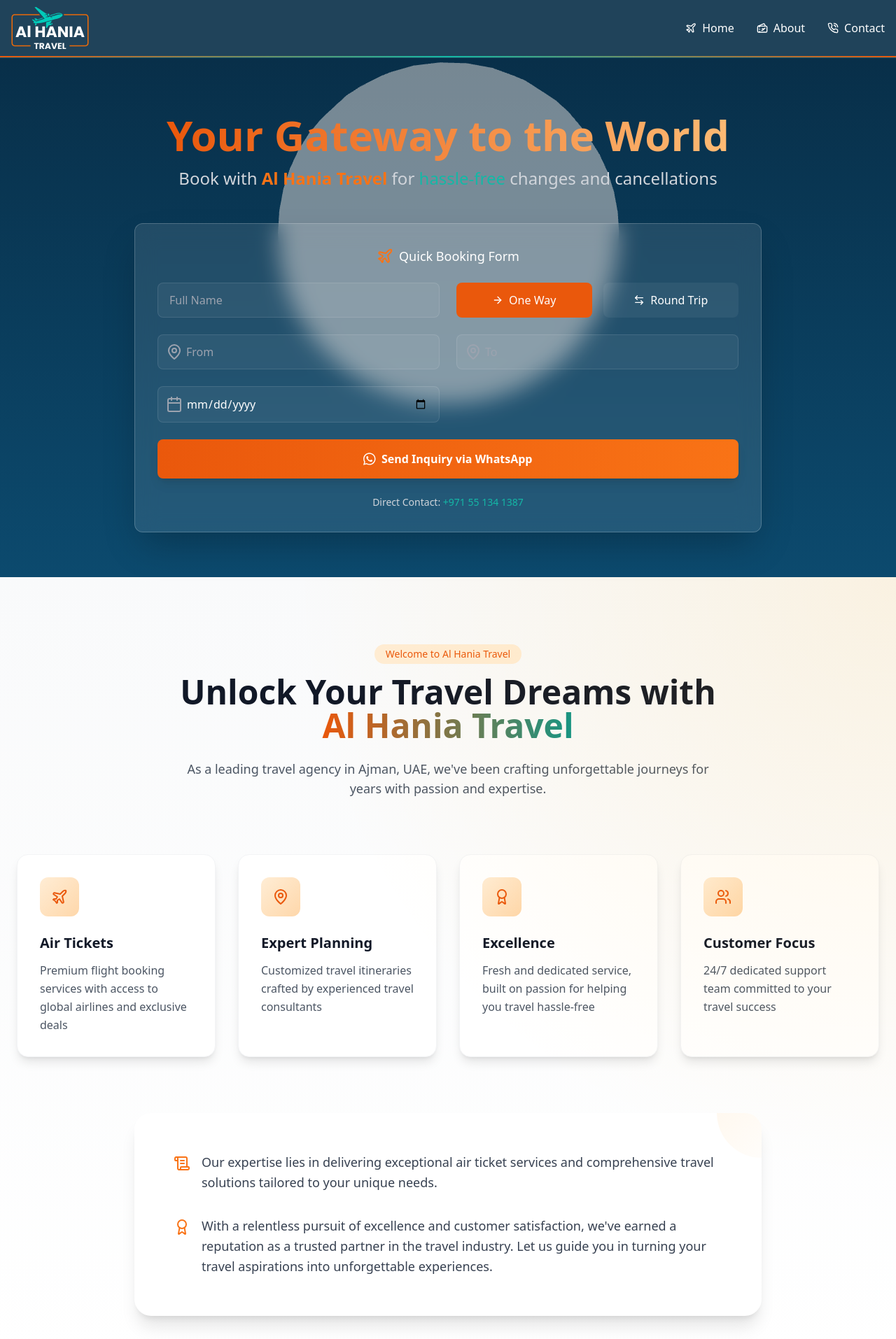
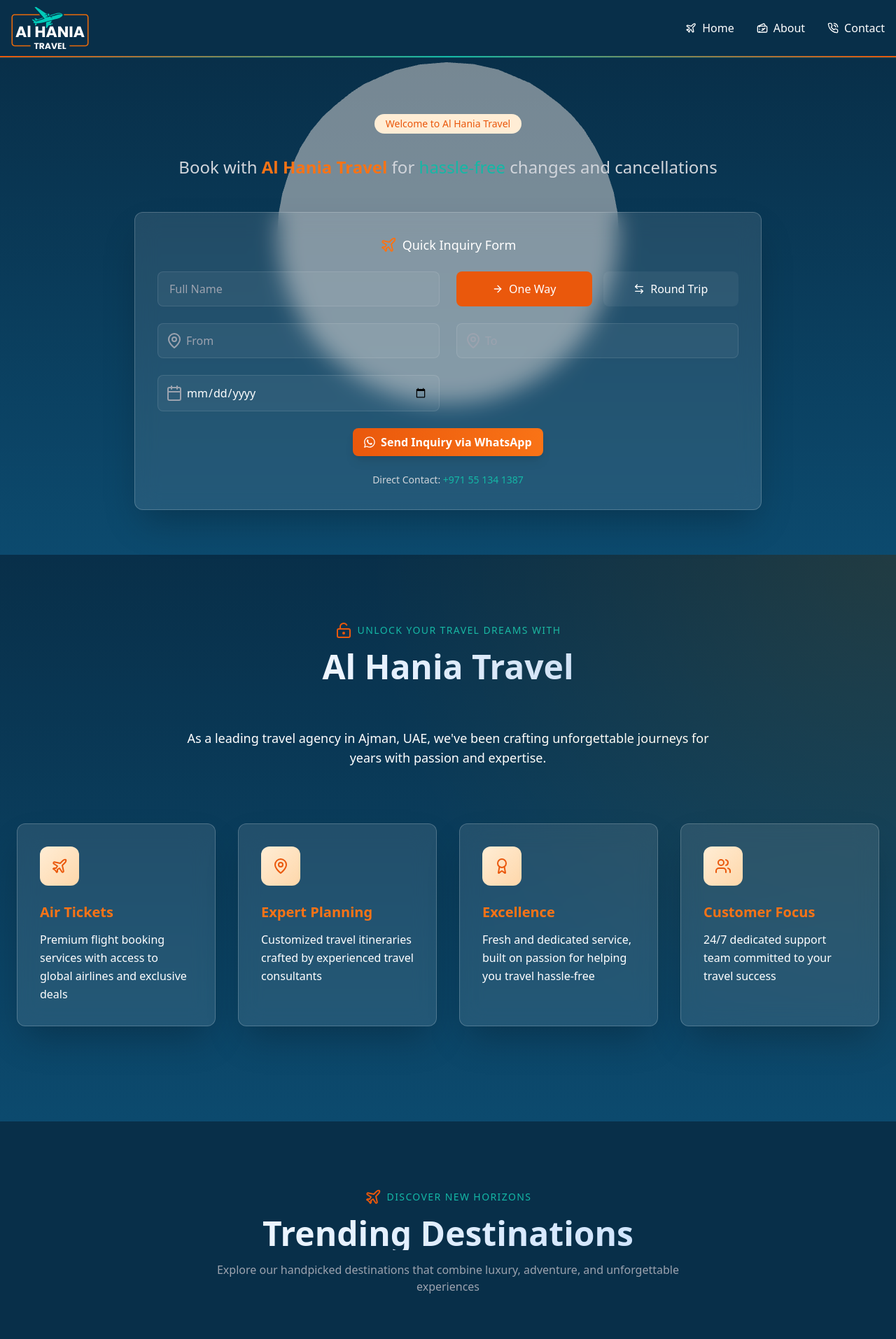
Before and after one commit to sohrabzia/AlHaniaTravel, a React (Vite) app: page / in a window 1280 px wide. Shown: the top 1914 px of the page at 70% size. Built offline with nearby package versions, Linux system fonts and the light colour scheme; grey boxes are pictures that could not be loaded.

Commit message:
updated design

```diff
--- a/src/App.jsx
+++ b/src/App.jsx
@@ -9,7 +9,7 @@
 
 const App = () => {
   return (
-    <div>
+    <div className='bg-sky-950'>
       <Header />
       <Hero />
       <About />
--- a/src/components/About.jsx
+++ b/src/components/About.jsx
@@ -1,7 +1,6 @@
 import React from 'react';
 import { motion } from 'framer-motion';
-import { Plane, MapPin, Award, Users, ScrollText } from 'lucide-react';
-
+import { Plane, MapPin, Award, Users, LockKeyholeOpen, ScrollText } from 'lucide-react';
 const About = () => {
   const containerVariants = {
     hidden: { opacity: 0 },
@@ -51,7 +50,7 @@
   ];
 
   return (
-    <section id="about" className="py-24 bg-gradient-to-b from-gray-50 to-white overflow-hidden relative">
+    <section id="about" className="py-24 bg-gradient-to-b from-sky-950 to-sky-900  overflow-hidden relative">
       {/* Background decoration */}
       <div className="absolute inset-0 bg-[radial-gradient(circle_at_top_right,_rgba(255,165,0,0.1),transparent_50%)]" />
 
@@ -66,28 +65,32 @@
           className="max-w-3xl mx-auto text-center mb-20"
           variants={itemVariants}
         >
-          <motion.div
-            className="inline-block mb-4 px-4 py-1 rounded-full bg-orange-100 text-orange-600 text-sm font-medium"
-            whileHover={{ scale: 1.05 }}
-          >
-            Welcome to Al Hania Travel
-          </motion.div>
 
-          <h2 className="text-4xl md:text-5xl font-bold text-gray-900 mb-6 leading-tight">
-            Unlock Your Travel Dreams with{" "} <br />
-            <span className="bg-gradient-to-r from-orange-600 to-teal-600 bg-clip-text text-transparent hover:from-teal-600 hover:to-orange-600 transition-all duration-500">
-              Al Hania Travel
-            </span>
-          </h2>
 
-          <p className="text-lg text-gray-600 mb-8">
+         <div className="text-center mb-16 space-y-4">
+                    <div className="flex items-center justify-center gap-2">
+                    <LockKeyholeOpen className="w-6 h-6 text-orange-600"/>
+                   <span className="text-teal-500 text-sm font-medium tracking-widest uppercase">
+
+                        Unlock Your Travel Dreams with
+                        </span>
+                    </div>
+
+
+          <h2 className="text-4xl md:text-5xl font-bold mt-2 bg-clip-text text-transparent bg-gradient-to-r from-white to-blue-200">
+          Al Hania Travel</h2>
+
+
+
+          </div>
+          <p className="text-lg text-white mb-8">
             As a leading travel agency in Ajman, UAE, we've been crafting unforgettable
             journeys for years with passion and expertise.
           </p>
         </motion.div>
 
         {/* Features Grid */}
-        <div className="grid grid-cols-1 md:grid-cols-2 lg:grid-cols-4 gap-8 mb-20">
+        <div className="grid grid-cols-1 md:grid-cols-2 lg:grid-cols-4 gap-8 mb-10">
           {features.map((feature, index) => (
             <motion.div
               key={index}
@@ -96,52 +99,22 @@
                 scale: 1.03,
                 boxShadow: "0 25px 50px -12px rgba(0, 0, 0, 0.15)"
               }}
-              className="bg-white p-8 rounded-2xl shadow-lg hover:shadow-xl transition-all duration-300 border border-gray-100"
+              className="backdrop-blur-lg bg-white/10 rounded-xl shadow-2xl p-8 border border-white/20"
             >
               <div className="w-14 h-14 bg-gradient-to-br from-orange-100 to-orange-200 rounded-xl flex items-center justify-center mb-6 group-hover:from-teal-100 group-hover:to-teal-200 transition-colors duration-300">
                 <div className="text-orange-600 group-hover:text-teal-600 transition-colors duration-300">
                   {feature.icon}
                 </div>
               </div>
-              <h3 className="text-xl font-semibold mb-3 text-gray-900">
+              <h3 className="text-xl font-semibold mb-3 text-orange-500">
                 {feature.title}
               </h3>
-              <p className="text-gray-600 leading-relaxed">{feature.description}</p>
+              <p className="text-white leading-relaxed">{feature.description}</p>
             </motion.div>
           ))}
         </div>
 
-        {/* Content Box */}
-        <motion.div
-          className="bg-white rounded-3xl shadow-xl p-10 md:p-14 max-w-4xl mx-auto relative overflow-hidden"
-          variants={itemVariants}
-          whileHover={{ scale: 1.02 }}
-          transition={{ type: "spring", stiffness: 300 }}
-        >
-          {/* Decorative background element */}
-          <div className="absolute top-0 right-0 w-32 h-32 bg-gradient-to-br from-orange-100 to-transparent rounded-full -mr-16 -mt-16 opacity-50" />
 
-          <div className="relative space-y-8">
-            <div className="flex items-start space-x-4">
-              <ScrollText className="w-6 h-6 text-orange-500 mt-1 flex-shrink-0" />
-              <p className="text-gray-700 text-lg leading-relaxed">
-                Our expertise lies in delivering exceptional air ticket services and
-                comprehensive travel solutions tailored to your unique needs.
-              </p>
-            </div>
-
-            <div className="flex items-start space-x-4">
-              <Award className="w-6 h-6 text-orange-500 mt-1 flex-shrink-0" />
-              <p className="text-gray-700 text-lg leading-relaxed">
-                With a relentless pursuit of excellence and customer satisfaction,
-                we've earned a reputation as a trusted partner in the travel industry.
-                Let us guide you in turning your travel aspirations into unforgettable experiences.
-              </p>
-            </div>
-
-
-          </div>
-        </motion.div>
       </motion.div>
     </section>
   );
--- a/src/components/Contact.jsx
+++ b/src/components/Contact.jsx
@@ -1,5 +1,8 @@
 import React, { useState } from 'react';
 import { motion } from 'framer-motion';
+import { FontAwesomeIcon } from '@fortawesome/react-fontawesome';
+import { faWhatsapp } from '@fortawesome/free-brands-svg-icons';
+import { PhoneCall } from 'lucide-react';
 
 const Contact = () => {
     const [formData, setFormData] = useState({
@@ -75,7 +78,16 @@
                     className="text-center mb-16"
                     variants={itemVariants}
                 >
-                    <span className="text-teal-400 text-sm font-semibold tracking-wider uppercase">Contact Us</span>
+
+
+                        <div className="flex items-center justify-center gap-2">
+                    <PhoneCall className="w-6 h-6 text-orange-600"/>
+                   <span className="text-teal-500 text-sm font-medium tracking-widest uppercase">
+
+                   Contact Us                        </span>
+                    </div>
+
+
                     <h2 className="text-4xl md:text-5xl font-bold mt-2 bg-clip-text text-transparent bg-gradient-to-r from-white to-blue-200">Get in Touch</h2>
                 </motion.div>
 
@@ -177,9 +189,7 @@
                                     whileHover={{ scale: 1.02 }}
                                     whileTap={{ scale: 0.98 }}
                                 >
-                                    <svg className="w-5 h-5" fill="currentColor" viewBox="0 0 24 24">
-                                        <path d="M12.031 6.172c-3.181 0-5.767 2.586-5.768 5.766-.001 1.298.38 2.27 1.019 3.287l-.582 2.128 2.182-.573c.978.58 1.911.928 3.145.929 3.178 0 5.767-2.587 5.768-5.766.001-3.187-2.575-5.77-5.764-5.771zm3.392 8.244c-.144.405-.837.774-1.17.824-.299.045-.677.063-1.092-.069-.252-.08-.575-.187-.988-.365-1.739-.751-2.874-2.502-2.961-2.617-.087-.116-.708-.94-.708-1.793s.448-1.273.607-1.446c.159-.173.346-.217.462-.217l.332.006c.106.005.249-.04.39.298.144.347.491 1.2.534 1.287.043.087.072.188.014.304-.058.116-.087.188-.173.289l-.26.304c-.087.086-.177.18-.076.354.101.174.449.741.964 1.201.662.591 1.221.774 1.394.86s.274.072.376-.043c.101-.116.433-.506.549-.68.116-.173.231-.145.39-.087s1.011.477 1.184.564.289.13.332.202c.045.072.045.419-.1.824z"/>
-                                    </svg>
+                                     <FontAwesomeIcon icon={faWhatsapp} className="text-xl" />
                                     Send Message
                                 </motion.button>
                             </form>
--- a/src/components/Destinations.jsx
+++ b/src/components/Destinations.jsx
@@ -68,9 +68,11 @@
                             Discover New Horizons
                         </span>
                     </div>
-                    <h2 className="text-4xl md:text-5xl lg:text-6xl font-bold text-white font-poppins">
-                        Trending Destinations
-                    </h2>
+
+                    <h2 className="text-4xl md:text-5xl font-bold mt-2 bg-clip-text text-transparent bg-gradient-to-r from-white to-blue-200">Trending Destinations</h2>
+
+
+
                     <p className="text-gray-400 max-w-2xl mx-auto">
                         Explore our handpicked destinations that combine luxury, adventure, and unforgettable experiences
                     </p>
--- a/src/components/Header.jsx
+++ b/src/components/Header.jsx
@@ -27,7 +27,7 @@
     <motion.header
       initial={{ y: -100 }}
       animate={{ y: 0 }}
-      className="bg-sky-950/90 sticky top-0 backdrop-blur-md z-50 border-b border-teal-500/20"
+      className="bg-sky-950 sticky top-0 backdrop-blur-md z-50 border-b border-teal-500/20"
     >
       <div className="container mx-auto px-4">
         <nav className="flex justify-between items-center h-20">
--- a/src/components/Hero.jsx
+++ b/src/components/Hero.jsx
@@ -88,7 +88,7 @@
         // Animation loop
         function animate() {
             requestAnimationFrame(animate);
-            globe.rotation.y += 0.005;
+            globe.rotation.y += 0.0005;
             renderer.render(scene, camera);
         }
         animate();
@@ -132,12 +132,13 @@
                         initial="hidden"
                         animate="visible"
                         variants={titleVariants}
-                    >
-                        <h1 className="text-5xl md:text-6xl font-bold">
-                            <span className="bg-clip-text text-transparent bg-gradient-to-r from-orange-600  to-orange-300">
-                                Your Gateway to the World
-                            </span>
-                        </h1>
+                    >  <motion.div
+                    className="inline-block mb-4 px-4 py-1 rounded-full bg-orange-100 text-orange-600 text-sm font-medium"
+                    whileHover={{ scale: 1.05 }}
+                  >
+                    Welcome to Al Hania Travel
+                  </motion.div>
+
                         <motion.p
                             className="text-xl md:text-2xl text-gray-300"
                             initial={{ opacity: 0 }}
@@ -158,7 +159,7 @@
                         <div className="backdrop-blur-lg bg-white/10 rounded-xl shadow-2xl p-8 border border-white/20">
                             <div className="flex items-center justify-center gap-2 mb-6">
                                 <Plane className="w-6 h-6 text-orange-500" />
-                                <p className="text-lg">Quick Booking Form</p>
+                                <p className="text-lg">Quick Inquiry Form</p>
                             </div>
 
                             <form onSubmit={handleSubmit} className="space-y-6">
@@ -276,11 +277,11 @@
 
                                 <motion.button
                                     type="submit"
-                                    className="w-full bg-gradient-to-r from-orange-600 to-orange-500 text-white font-bold py-4 px-6 rounded-lg shadow-lg hover:from-teal-500 hover:to-teal-400 transition-all duration-300 flex items-center justify-center gap-2"
+                                    className="mx-auto bg-gradient-to-r from-orange-600 to-orange-500 text-white font-bold py-2 px-4 rounded-lg shadow-lg hover:from-teal-500 hover:to-teal-400 transition-all duration-300 flex items-center justify-center gap-2"
                                     whileHover={{ scale: 1.02 }}
                                     whileTap={{ scale: 0.98 }}
                                 >
-                                    <FontAwesomeIcon icon={faWhatsapp} className="text-xl" />
+                                    <FontAwesomeIcon icon={faWhatsapp} className="text-lg" />
                                     Send Inquiry via WhatsApp
                                 </motion.button>
                             </form>
```
